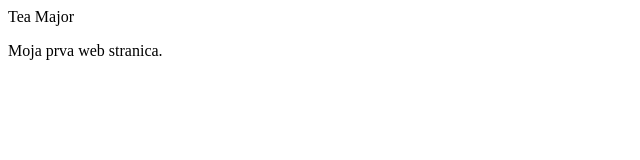
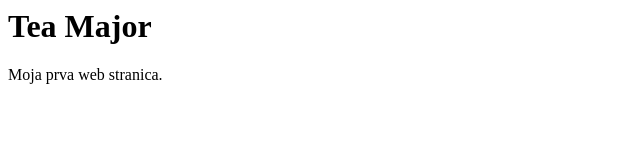
Before and after one commit to teamajor/osobnaWebStranica, a plain HTML site: page index.html in a window 1280 px wide. Shown: the whole page, without its empty margins (0-640 px from the left). Drawn offline with Linux system fonts and the light colour scheme.

Commit message:
Update index.html

```diff
--- a/index.html
+++ b/index.html
@@ -2,7 +2,7 @@
      <head>
      </head>
      <body>
-          <h>Tea Major</h>
+          <h1>Tea Major</h1>
           <p>Moja prva web stranica.</p>
       </body>
 </html>
```
